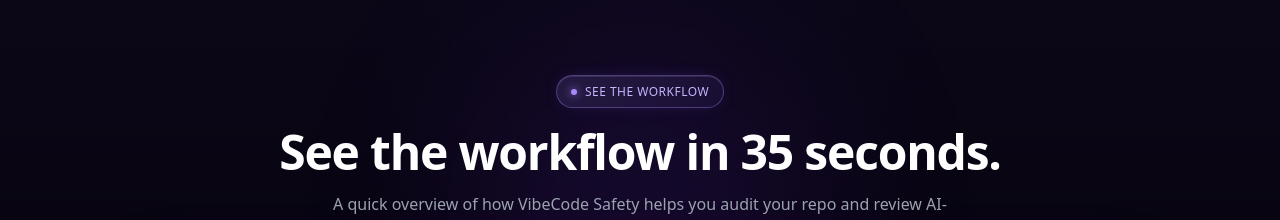
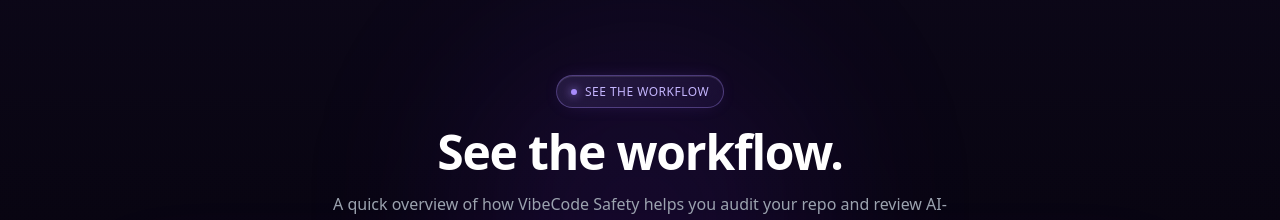
Before and after one commit to devon-gif/vibecodesafety, a Next.js app: page / in a window 1280 px wide. Shown: the part 1320-1540 px from the top of the page. Built offline with nearby package versions, Linux system fonts and the light colour scheme.

Commit message:
Update page.tsx

```diff
--- a/app/page.tsx
+++ b/app/page.tsx
@@ -314,7 +314,7 @@
         <div className="relative mx-auto max-w-7xl px-6 py-16 md:py-20">
           <Eyebrow>SEE THE WORKFLOW</Eyebrow>
           <h2 className="mx-auto mt-5 max-w-3xl text-center text-3xl font-semibold tracking-tight text-white md:text-5xl">
-            See the workflow in 35 seconds.
+            See the workflow.
           </h2>
           <p className="mx-auto mt-4 max-w-2xl text-center text-sm leading-relaxed text-gray-400 md:text-base">
             A quick overview of how VibeCode Safety helps you audit your repo
```
